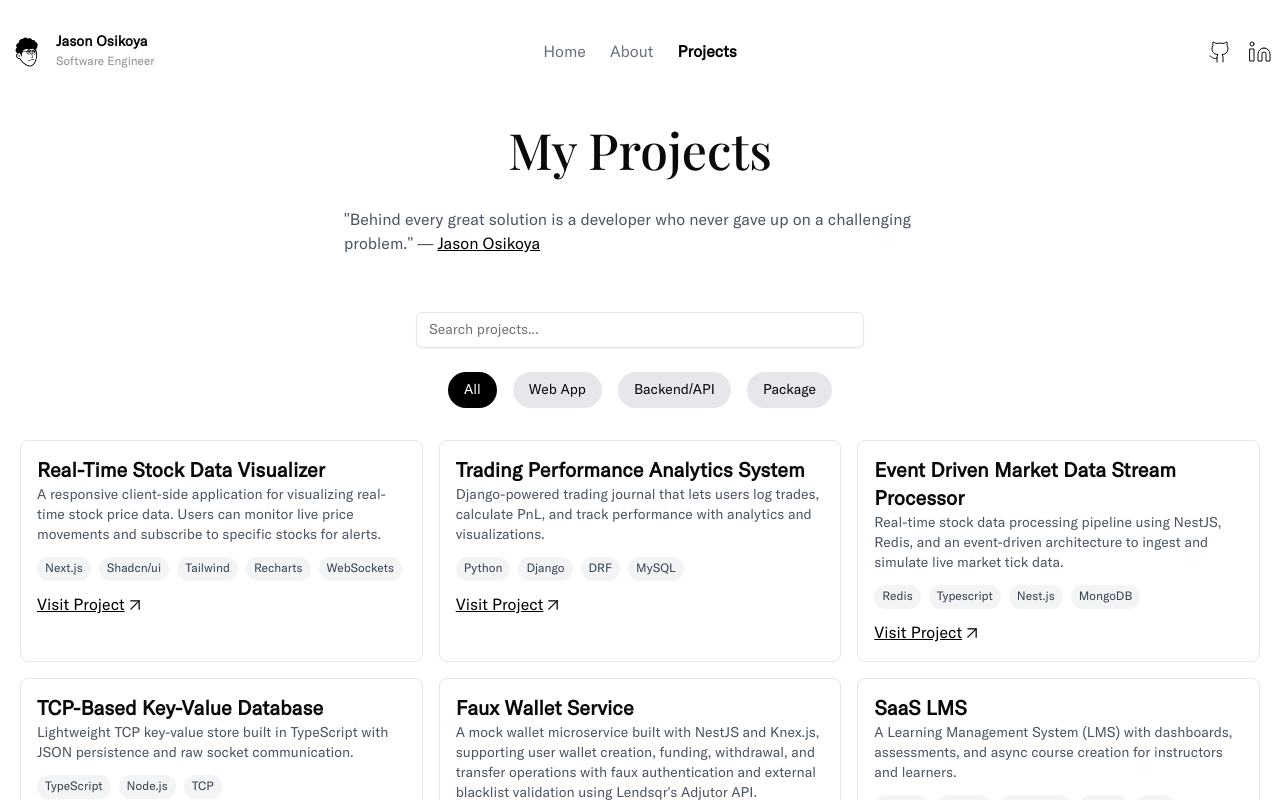
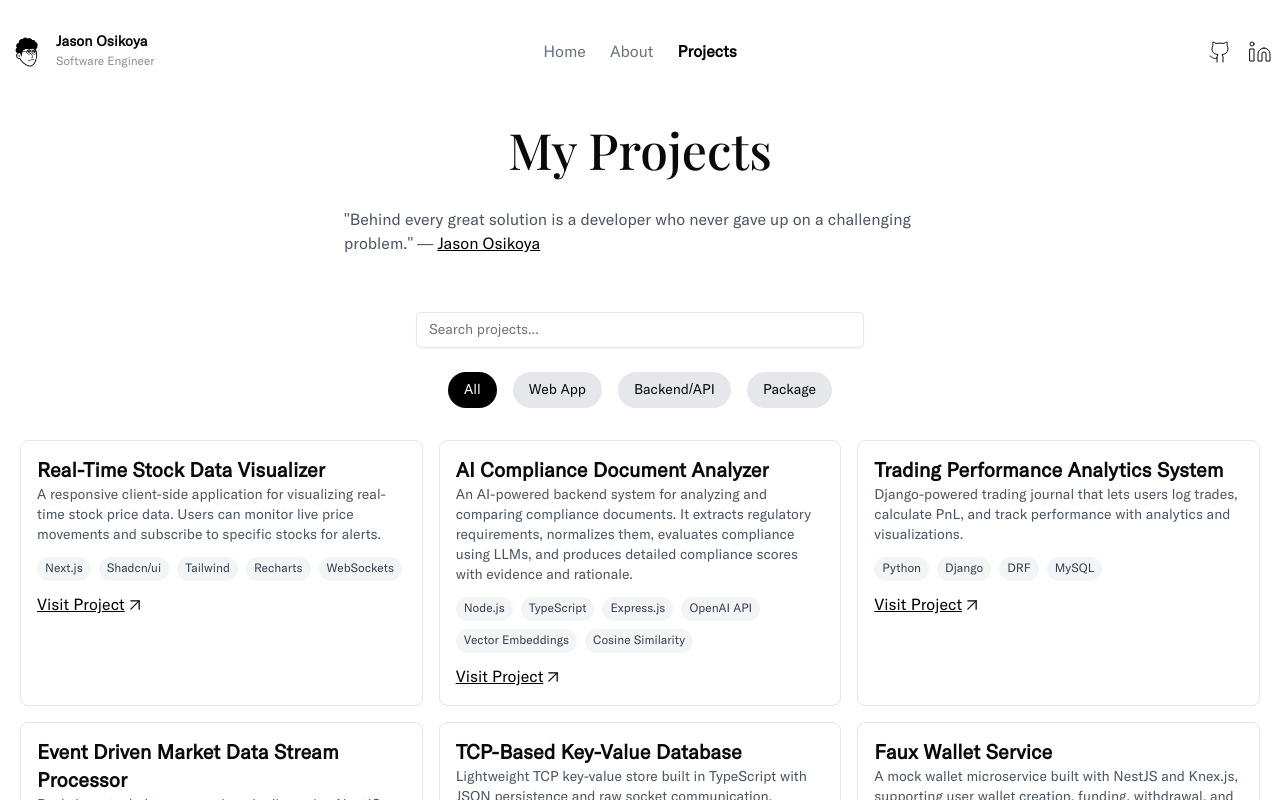
Before and after one commit to jasonnawa/osikoya-jason-portfolio, a Next.js app: page /projects in a window 1280 px wide. Shown: the top 800 px of the page. Built offline with nearby package versions, Linux system fonts and the light colour scheme.

Commit message:
chore(projects): add AI Compliance Document Analyzer project

```diff
--- a/app/page.tsx
+++ b/app/page.tsx
@@ -44,6 +44,9 @@ const Home = () => {
             I build Scalable Backend Systems, Engaging User Interfaces,
             AI Assistants & Open source packages. Creator of{" "}
             <span className="flex items-center gap-x-3 flex-wrap">
+              <ColoredLink href="https://github.com/jasonnawa/mineguard-ai-server">
+                AI-Powered Compliance Document Analyzer
+              </ColoredLink>
               <ColoredLink href="https://market-data-stream-client.vercel.app">
                 Real-Time Stock Data Visualizer
               </ColoredLink>
--- a/app/projects/page.tsx
+++ b/app/projects/page.tsx
@@ -19,11 +19,27 @@ const Projects = () => {
 
   const projects = [
     {
-      name: 'Real-Time Stock Data Visualizer',
-      tag: 'Web App',
-      description: 'A responsive client-side application for visualizing real-time stock price data. Users can monitor live price movements and subscribe to specific stocks for alerts.',
-      languages: ['Next.js', 'Shadcn/ui', 'Tailwind', 'Recharts', 'WebSockets'],
-      url: 'https://market-data-stream-client.vercel.app'
+      name: "Real-Time Stock Data Visualizer",
+      tag: "Web App",
+      description:
+        "A responsive client-side application for visualizing real-time stock price data. Users can monitor live price movements and subscribe to specific stocks for alerts.",
+      languages: ["Next.js", "Shadcn/ui", "Tailwind", "Recharts", "WebSockets"],
+      url: "https://market-data-stream-client.vercel.app",
+    },
+    {
+      name: "AI Compliance Document Analyzer",
+      tag: "Backend/API",
+      description:
+        "An AI-powered backend system for analyzing and comparing compliance documents. It extracts regulatory requirements, normalizes them, evaluates compliance using LLMs, and produces detailed compliance scores with evidence and rationale.",
+      languages: [
+        "Node.js",
+        "TypeScript",
+        "Express.js",
+        "OpenAI API",
+        "Vector Embeddings",
+        "Cosine Similarity",
+      ],
+      url: "https://github.com/jasonnawa/mineguard-ai-server",
     },
     {
       name: "Trading Performance Analytics System",
@@ -50,11 +66,12 @@ const Projects = () => {
       url: "https://www.npmjs.com/package/tcp-kvdb",
     },
     {
-      "name": "Faux Wallet Service",
-      "tag": "Backend/API",
-      "description": "A mock wallet microservice built with NestJS and Knex.js, supporting user wallet creation, funding, withdrawal, and transfer operations with faux authentication and external blacklist validation using Lendsqr's Adjutor API.",
-      "languages": ["TypeScript", "NestJS", "Knex", "MySQL", "Jest", "ERD"],
-      "url": "https://github.com/jasonnawa/faux-wallet-service"
+      name: "Faux Wallet Service",
+      tag: "Backend/API",
+      description:
+        "A mock wallet microservice built with NestJS and Knex.js, supporting user wallet creation, funding, withdrawal, and transfer operations with faux authentication and external blacklist validation using Lendsqr's Adjutor API.",
+      languages: ["TypeScript", "NestJS", "Knex", "MySQL", "Jest", "ERD"],
+      url: "https://github.com/jasonnawa/faux-wallet-service",
     },
     {
       name: "SaaS LMS",
@@ -69,10 +86,15 @@ const Projects = () => {
       tag: "Web App",
       description:
         "A full-featured dashboard for entrepreneurs to manage contacts, track deals, and visualize business data.",
-      languages: ["Next.js", "JavaScript", "NextAuth.js", "ChakraUI", "MongoDB"],
+      languages: [
+        "Next.js",
+        "JavaScript",
+        "NextAuth.js",
+        "ChakraUI",
+        "MongoDB",
+      ],
       url: "https://github.com/jasonnawa/AdminDashboard-NEXTJS14",
-    }
-
+    },
   ];
 
   const tags = [
@@ -92,7 +114,7 @@ const Projects = () => {
     const matchesTag = selectedTag === "All" || project.tag === selectedTag;
     const matchesSearch = searchQuery
       ? project.name.toLowerCase().includes(searchQuery.toLowerCase()) ||
-      project.description.toLowerCase().includes(searchQuery.toLowerCase())
+        project.description.toLowerCase().includes(searchQuery.toLowerCase())
       : true;
     return matchesTag && matchesSearch;
   });
@@ -130,8 +152,9 @@ const Projects = () => {
         {tags.map((tag) => (
           <button
             key={tag}
-            className={`px-4 py-2 m-2 text-sm rounded-full ${selectedTag === tag ? "bg-black text-white" : "bg-gray-200"
-              }`}
+            className={`px-4 py-2 m-2 text-sm rounded-full ${
+              selectedTag === tag ? "bg-black text-white" : "bg-gray-200"
+            }`}
             onClick={() => setSelectedTag(tag)}
           >
             {tag}
--- a/config/site.ts
+++ b/config/site.ts
@@ -5,5 +5,5 @@ export const siteConfig = {
   description: "About Jason Osikoya - CS, Software Engineer",
   keywords:
     "jason, jason osikoya, software engineer",
-  image: "localhost/jason.jpg",
+  image: "https://osikoya-jason-portfolio.vercel.app/jason.jpg",
 };
```
